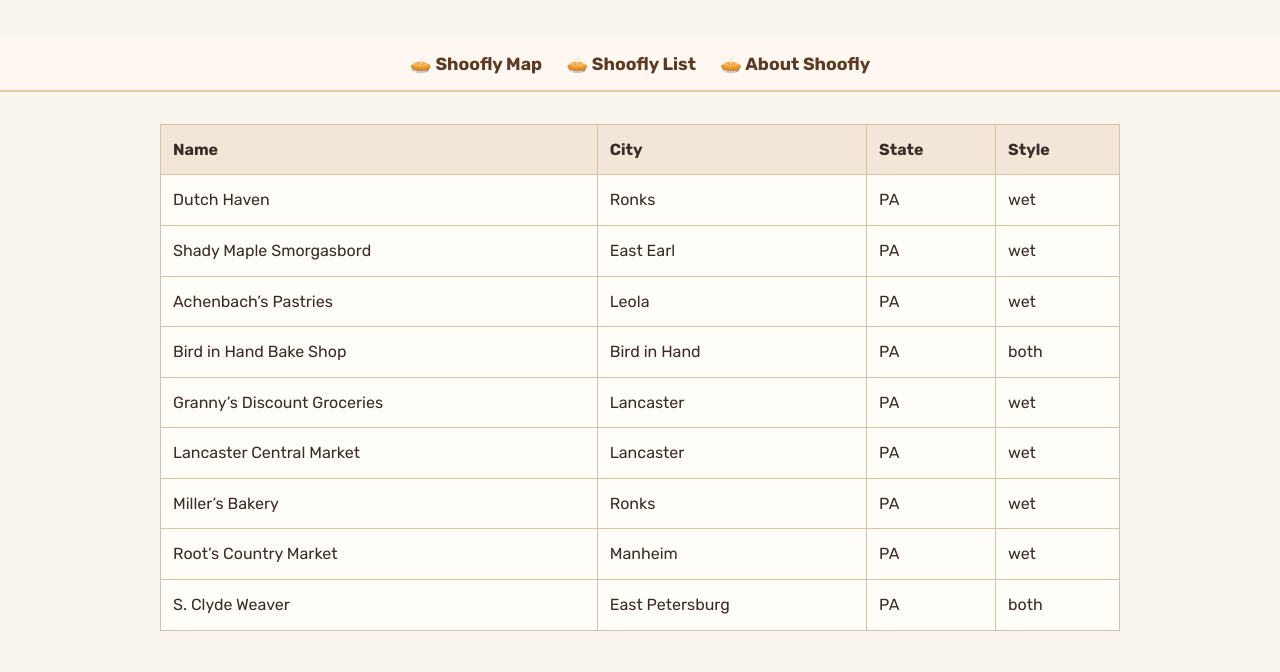
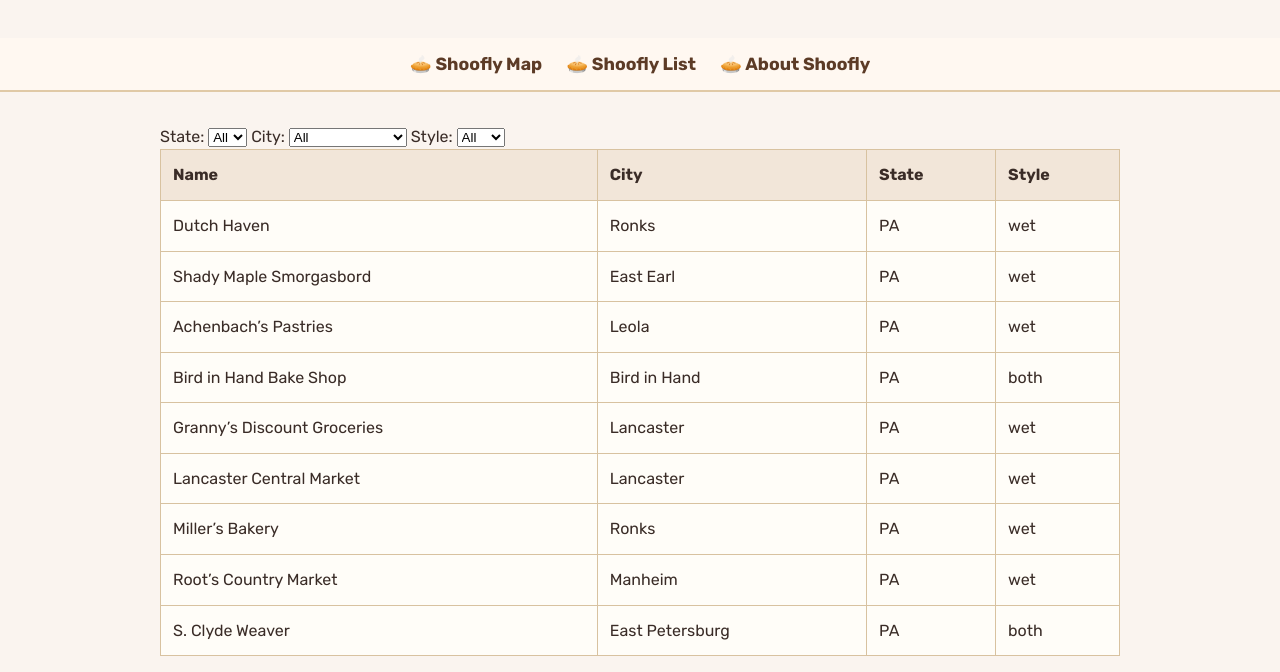
Before and after one commit to isabelanyc/find-shoofly, a website: page list.html in a window 1280 px wide. Shown: the part 128-800 px from the top of the page. Drawn offline with Linux system fonts and the light colour scheme.

Commit message:
feat: add list filters and fix image path

```diff
--- a/list.html
+++ b/list.html
@@ -22,6 +22,14 @@
     </nav>
 
     <section class="section">
+      <div class="filters">
+        <label for="state-filter">State:</label>
+        <select id="state-filter"><option>All</option></select>
+        <label for="city-filter">City:</label>
+        <select id="city-filter"><option>All</option></select>
+        <label for="style-filter">Style:</label>
+        <select id="style-filter"><option>All</option></select>
+      </div>
       <table id="shoofly-table">
         <thead>
           <tr>
```
Also changed, not shown: index.html (+1 -1 lines).
